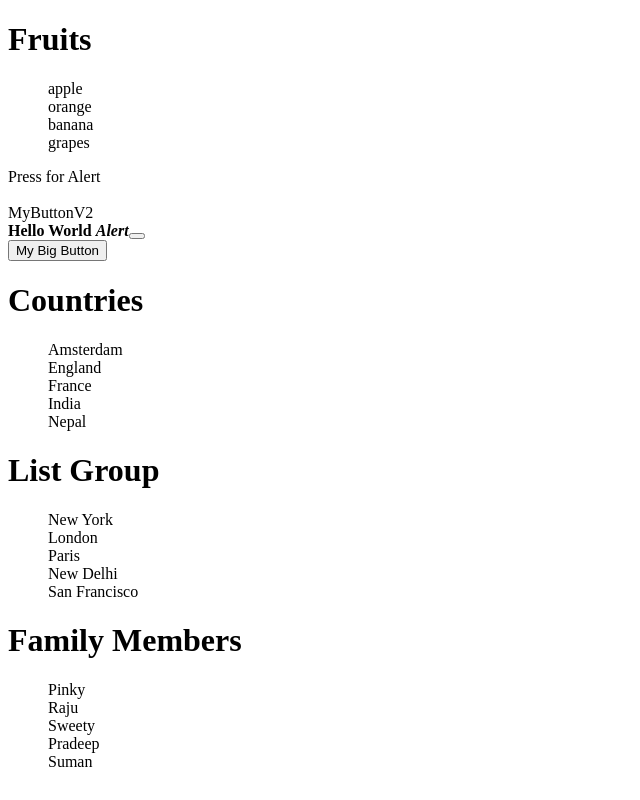
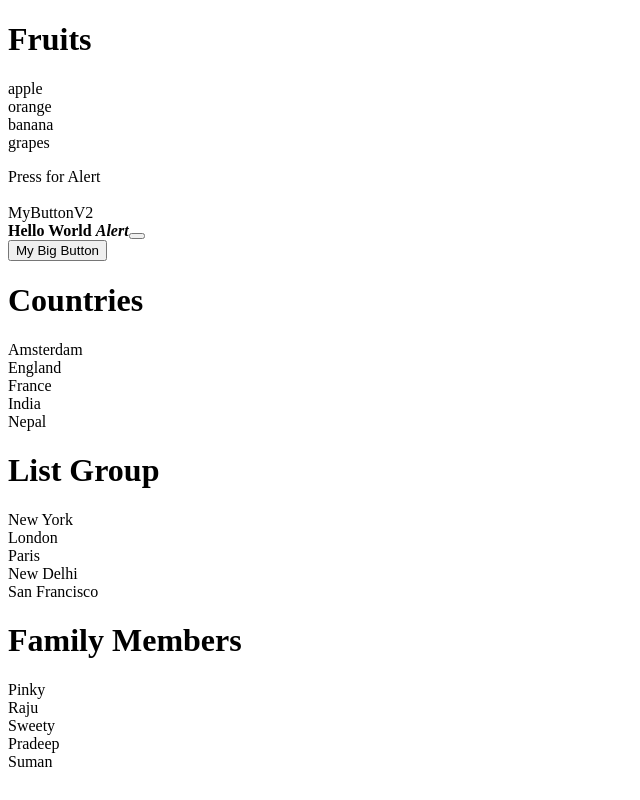
Before and after one commit to gopesh123-us/moshgames-app, a React (Vite) app: page / in a window 1280 px wide. Shown: the whole page, without its empty margins (0-640 px from the left). Built offline with nearby package versions, Linux system fonts and the light colour scheme.

Commit message:
Using Vanialla CSS

```diff
--- a/src/App.tsx
+++ b/src/App.tsx
@@ -1,5 +1,5 @@
 import { useState } from "react";
-import ListGroup from "./components/ListGroup/ListGroup";
+import ListGroup from "./components/ListGroup";
 import ResuableListGroup from "./components/ResuableListGroup";
 import FamilyNames from "./components/FamilyNames";
 import Button from "./components/Button";
--- a/src/components/ListGroup/ListGroup.css
+++ b/src/components/ListGroup/ListGroup.css
@@ -1,3 +1,4 @@
 .list-group {
     list-style: none;
+    padding: 0;
 }
--- /dev/null
+++ b/src/components/ListGroup/index.ts
@@ -0,0 +1,3 @@
+import ListGroup from "./ListGroup";
+
+export default ListGroup;
```
